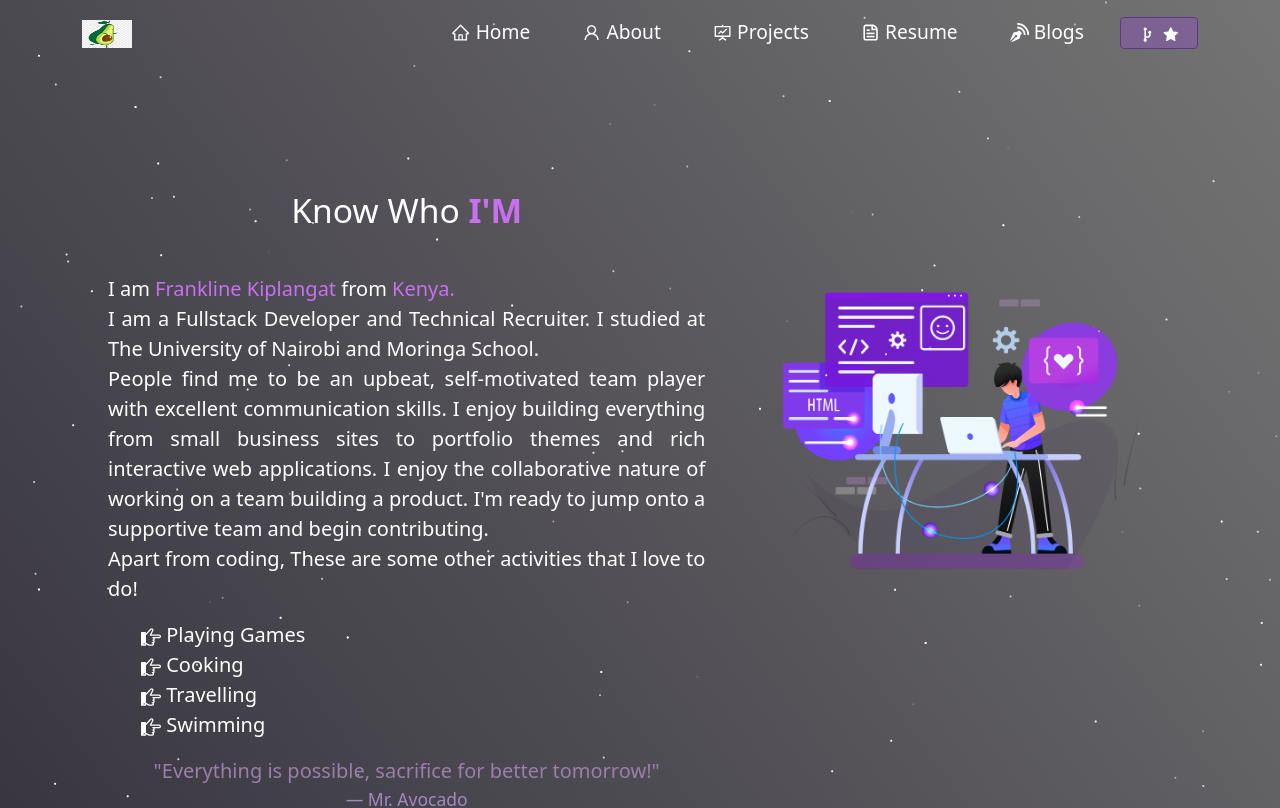
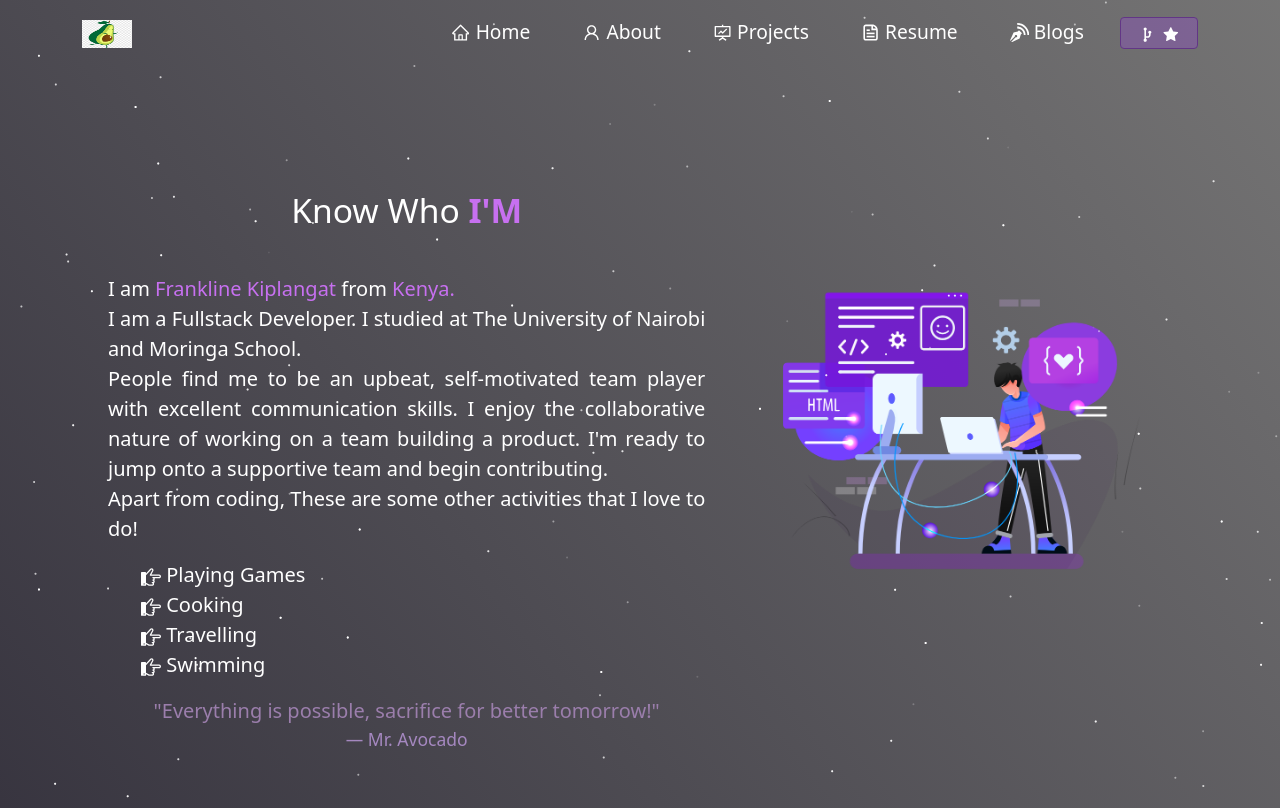
Before and after one commit to Frankline-Kiplangat/react-folio, a React (Create React App) app: page /about in a window 1280 px wide. Shown: the top 808 px of the page. Built offline with nearby package versions, Linux system fonts and the light colour scheme.

Commit message:
make updates

```diff
--- a/public/index.html
+++ b/public/index.html
@@ -24,7 +24,7 @@
       work correctly both with client-side routing and a non-root public URL.
       Learn how to configure a non-root public URL by running `npm run build`.
     -->
-    <title>React App</title>
+    <title>AvocadoMan</title>
   </head>
   <body>
     <noscript>You need to enable JavaScript to run this app.</noscript>
--- a/src/components/About/AboutCard.js
+++ b/src/components/About/AboutCard.js
@@ -11,11 +11,10 @@ function AboutCard() {
 
             I am <span className="purple"> Frankline Kiplangat </span>
             from <span className="purple"> Kenya.</span>
-            <br />I am a Fullstack Developer  and Technical Recruiter. I studied at The University of Nairobi and Moringa School.
+            <br />I am a Fullstack Developer. I studied at The University of Nairobi and Moringa School.
 
             <br />
             People find me to be an upbeat, self-motivated team player with excellent communication skills.
-            I enjoy building everything from small business sites to portfolio themes and rich interactive web applications.
             I enjoy the collaborative nature of working on a team building a product.
             I'm ready to jump onto a supportive team and begin contributing.
             <br />
--- a/src/components/Home/Home.js
+++ b/src/components/Home/Home.js
@@ -40,8 +40,8 @@ function Home() {
             </Col>
           </Row>
         </Container>
+        <Home2 />
       </Container>
-      <Home2 />
     </section>
   );
 }
```
